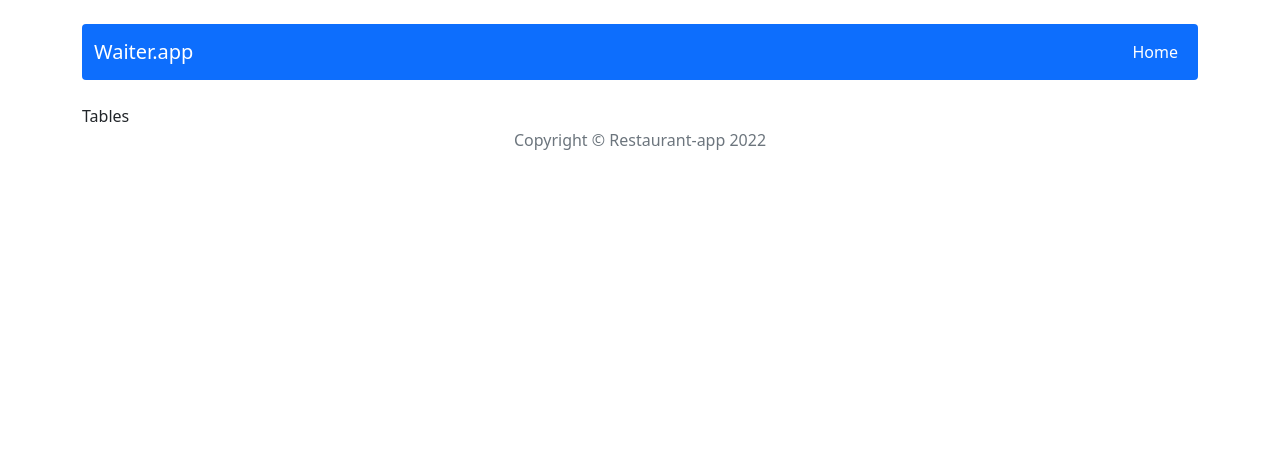
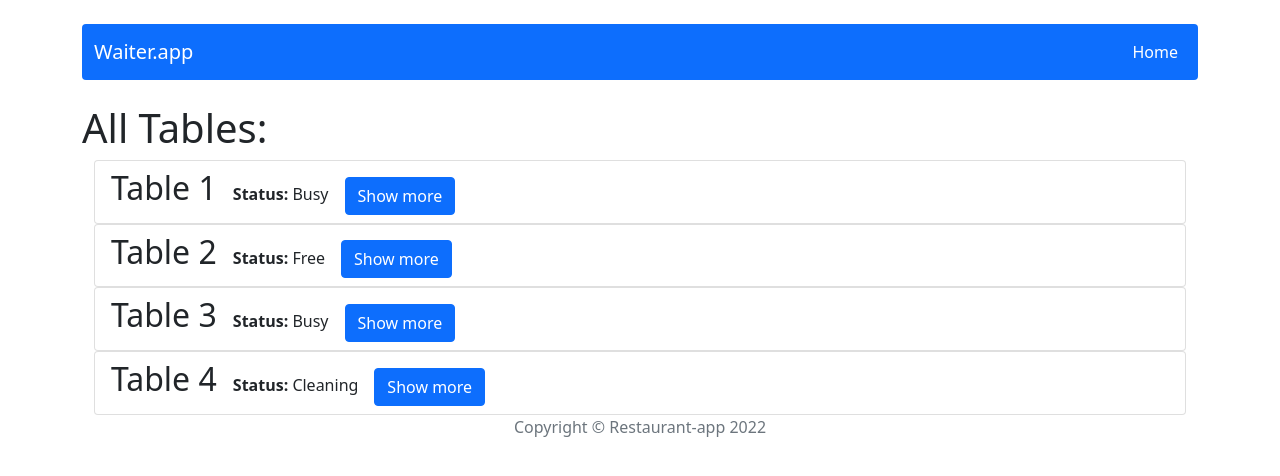
Before and after one commit to Monika-Grzanek/restaurant-app, a React (Create React App) app: page / in a window 1280 px wide. Shown: the top 476 px of the page. Built offline with nearby package versions, Linux system fonts and the light colour scheme; no server answers.

Commit message:
Add Table.js and Input.js

```diff
--- a/package.json
+++ b/package.json
@@ -7,7 +7,7 @@
     "@testing-library/react": "^12.1.3",
     "@testing-library/user-event": "^13.5.0",
     "bootstrap": "5.1.3",
-    "json-server": "0.17.0",
+    "json-server": "^0.17.0",
     "npm-run-all": "4.1.5",
     "react": "^17.0.2",
     "react-bootstrap": "2.0.1",
@@ -19,6 +19,7 @@
     "redux-devtools-extension": "2.13.9",
     "redux-thunk": "^2.4.1",
     "sass": "1.43.4",
+    "server": "^1.0.37",
     "web-vitals": "^2.1.4"
   },
   "scripts": {
--- a/src/App.js
+++ b/src/App.js
@@ -5,15 +5,22 @@ import Table from './components/pages/Table';
 import NotFound from './components/pages/NotFound.js';
 import Header from './components/views/Header';
 import Footer from './components/views/Footer';
+import { fetchBooks } from './redux/tablesRedux';
+import { useDispatch } from 'react-redux';
+import { useEffect } from 'react';
 
 function App() {
+  const dispatch = useDispatch();
+
+  useEffect(() => dispatch(fetchBooks()), [dispatch]);
+
   return (
     <div className="App">
       <Container>
         <Header />
           <Routes>
             <Route path="/" element={<Home />} />
-            <Route path="/table/:id" element={<Table />} />
+            <Route path="/table/:idTable" element={<Table />} />
             <Route path="*" element={<NotFound />} />
           </Routes>
         <Footer />
--- a/src/components/pages/Home.js
+++ b/src/components/pages/Home.js
@@ -1,7 +1,18 @@
+import { Container } from "react-bootstrap";
+import { useSelector } from "react-redux";
+import { getAllTables } from "../../redux/tablesRedux";
+import TablesHome from "../views/TablesHome";
+
 const Home = () => {
+    const tables = useSelector(getAllTables);
     return(
         <div>
-            Tables
+            <div>
+                <h1>All Tables:</h1>
+            </div>
+            <Container>
+                {tables.map(table => <TablesHome key={table.id} {...table} /> )}
+            </Container>
         </div>
     )
 }
--- a/src/components/pages/Table.js
+++ b/src/components/pages/Table.js
@@ -1,7 +1,56 @@
+import { Form, Row, Col, Button} from "react-bootstrap";
+import React, { useState } from "react";
+import { useSelector } from "react-redux";
+import { getTableById, getAllTables } from "../../redux/tablesRedux";
+import { useParams } from "react-router-dom";
+import { Input } from "../views/Input/Input";
+
 const Table = () => {
+    const {idTable} = useParams();
+    const table = useSelector(state => getTableById(state, idTable));
+    const tables = useSelector(getAllTables);
+
+    //const [status, setStatus] = useState(table.status);
     return(
         <div>
-            Table
+            <h1>Table {idTable}</h1>
+            <Form>
+                <Row className="mb-3 d-flex justify-content-start" controlId="formBasicStatus">
+                    <Col className="col-1">
+                        <Form.Label><strong>Status:  </strong></Form.Label>
+                    </Col>
+                    <Col className="col-2">
+                        <Form.Select aria-label="Default select example" >
+                        {tables.map(tab => <option value={tab.id} >{tab.status}</option>  )}
+                        </Form.Select>
+                    </Col>
+                </Row>
+                <Row className="mb-3 d-flex justify-content-start" controlId="formBasicPeopleAmount">
+                    <Col className="col-1">
+                        <Form.Label><strong>People:  </strong></Form.Label>
+                    </Col>
+                    <Col className="col-6">
+                    <Input> {table.peopleAmount} </Input>
+                        /
+                        <Input> {table.maxPeopleAmount} </Input>
+                    </Col>
+                </Row>
+                <Row className="mb-3 d-flex justify-content-start" controlId="formBasicBill">
+                    <Col className="col-1">
+                        <Form.Label><strong>Bill:  </strong></Form.Label>
+                    </Col>
+                    <Col className="col-6">
+                        $
+                        <Input> {table.bill} </Input>
+                    </Col>
+                </Row>
+            </Form>
+            <Button variant="primary" type="submit">
+                Update
+            </Button>
+
+
+
         </div>
     )
 }
--- /dev/null
+++ b/src/components/views/Input/Input.js
@@ -0,0 +1,28 @@
+import { PropTypes } from "prop-types"
+import './Input.module.scss';
+
+export const Input = props => {
+    return (
+        <input
+            max={props.max}
+            min={0}
+            value={props.value}
+            onChange={props.action}
+            type={props.type}>
+        </input>
+    )
+}
+
+Input.propTypes = {
+    className: PropTypes.string,
+    max: PropTypes.oneOfType([
+        PropTypes.string,
+        PropTypes.number
+    ]),
+    value: PropTypes.oneOfType([
+        PropTypes.string,
+        PropTypes.number
+    ]),
+    action: PropTypes.func,
+    type: PropTypes.string
+}
--- /dev/null
+++ b/src/components/views/Input/Input.module.scss
@@ -0,0 +1,5 @@
+input {
+    width: 30px;
+    height: 30px;
+    margin: 0px 8px;
+}
--- /dev/null
+++ b/src/components/views/TablesHome.js
@@ -0,0 +1,16 @@
+import { Button, ListGroup } from "react-bootstrap";
+import {Link} from 'react-router-dom';
+
+const TablesHome = ({...table}) => {
+    return (
+        <ListGroup className="d-flex justify-content-between">
+            <ListGroup.Item>
+                <h2 className="d-inline">Table {table.id}</h2>
+                <p  className="d-inline p-3"><span className={"d-inline "}><strong>Status: </strong></span>{table.status}</p>
+                <Button as={Link} to={`/table/${table.id}`} variant="primary" className="justify-content-end" >Show more</Button>
+            </ListGroup.Item>
+        </ListGroup>
+    )
+}
+
+export default TablesHome;
--- a/src/redux/InitialState.js
+++ b/src/redux/InitialState.js
@@ -1,5 +1,34 @@
 const initialState = {
-    tables: []
+    tables: [
+        {
+            id: 1,
+            status: "Busy",
+            peopleAmount: "2",
+            maxPeopleAmount: "4",
+            bill: "20"
+          },
+          {
+            id: 2,
+            status: "Free",
+            peopleAmount: 0,
+            maxPeopleAmount: 3,
+            bill: 0
+          },
+          {
+            id: 3,
+            status: "Busy",
+            peopleAmount: 2,
+            maxPeopleAmount: 3,
+            bill: 45
+          },
+          {
+            id: 4,
+            status: "Cleaning",
+            peopleAmount: 0,
+            maxPeopleAmount: 3,
+            bill: 0
+          }
+    ]
 }
 
 export default initialState;
--- a/src/redux/tablesRedux.js
+++ b/src/redux/tablesRedux.js
@@ -1,13 +1,25 @@
 //selectors
-
+export const getAllTables = state => state.tables;
+export const getTableById = ({tables}, id) => tables.find(table => table.id === id);
 // actions
 
 const createActionName = actionName => `app/tables/${actionName}`;
+const UPDATE_TABLES = createActionName('UPDATE_TABLES')
 
 // action creators
+export const updateTables = payload => ({ type: UPDATE_TABLES, payload});
+export const fetchBooks = () => {
+  return (dispatch) => {
+  fetch('http://localhost:3131/api/tables')
+    .then(res => res.json())
+    .then(tables => dispatch(updateTables(tables)));
+  }
+};
 
 const tablesReducer = (statePart = [], action) => {
     switch (action.type) {
+      case UPDATE_TABLES:
+        return [...action.payload]
       default:
         return statePart;
     };
```
Also changed, not shown: 1 other file (tests, documents, lock files or other folders).
